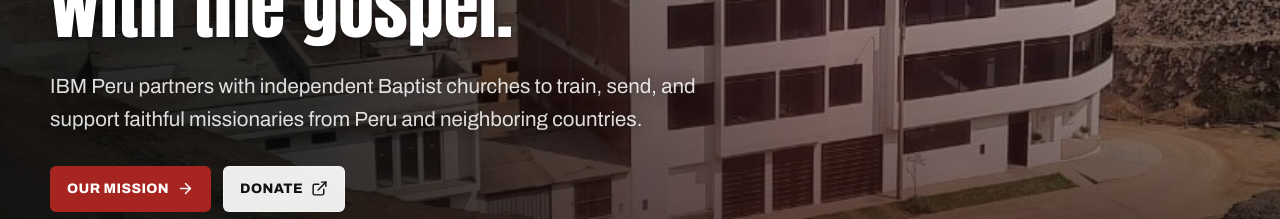
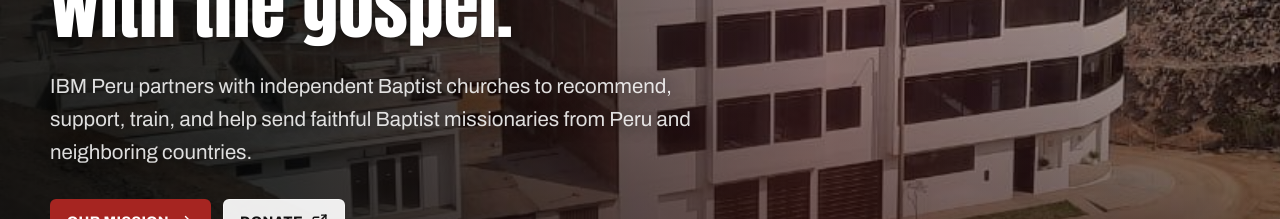
Before and after one commit to edesent/ibmperu-redesign, a Next.js app: page / in a window 1280 px wide. Shown: the part 490-709 px from the top of the page. Built offline with nearby package versions, Linux system fonts and the light colour scheme; no server answers.

Commit message:
Updated hero missionary description

```diff
--- a/app/page.tsx
+++ b/app/page.tsx
@@ -12,8 +12,9 @@ export default function Home() {
           <p className="eyebrow">Independent Baptist Missions of Peru</p>
           <h1>South American missionaries reaching the world with the gospel.</h1>
           <p>
-            IBM Peru partners with independent Baptist churches to train, send, and
-            support faithful missionaries from Peru and neighboring countries.
+            IBM Peru partners with independent Baptist churches to recommend, support,
+            train, and help send faithful Baptist missionaries from Peru and neighboring
+            countries.
           </p>
           <div className="hero-actions">
             <Link className="button button-primary" href="/our-mission">
```
